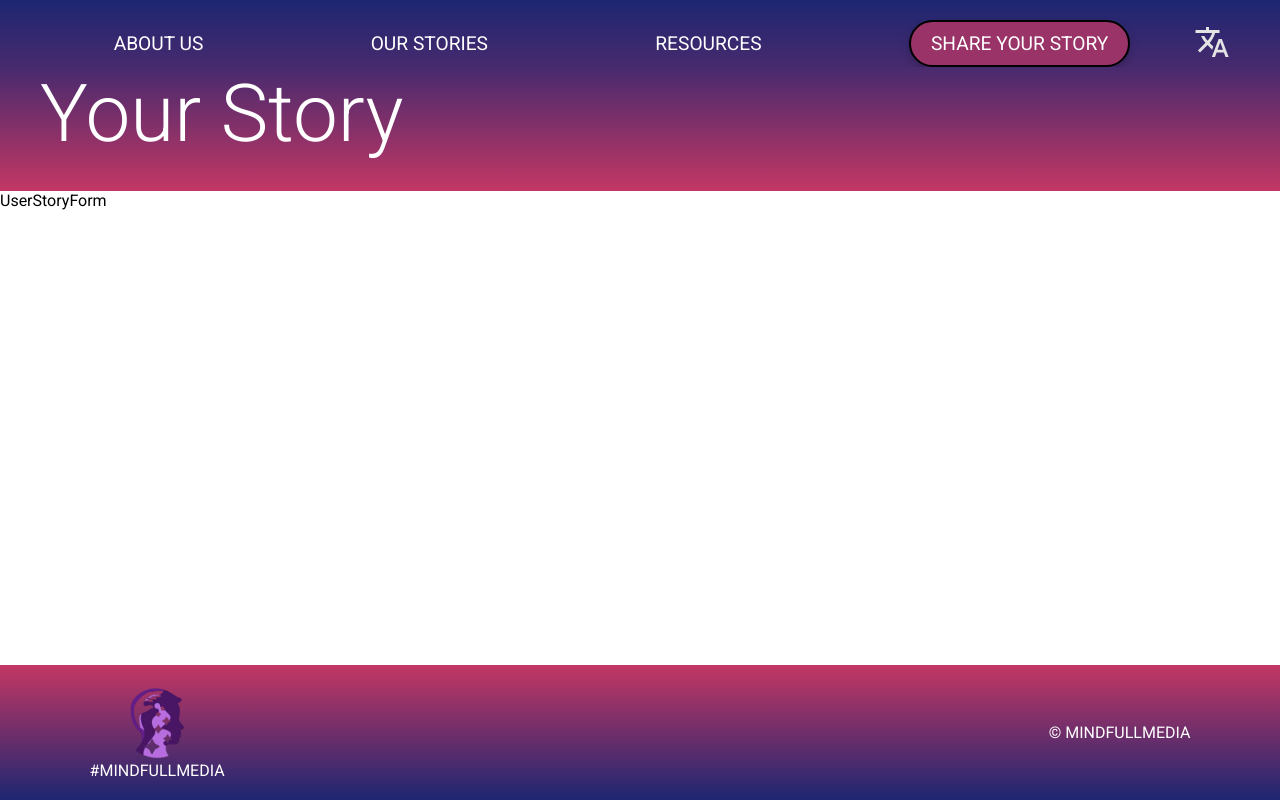
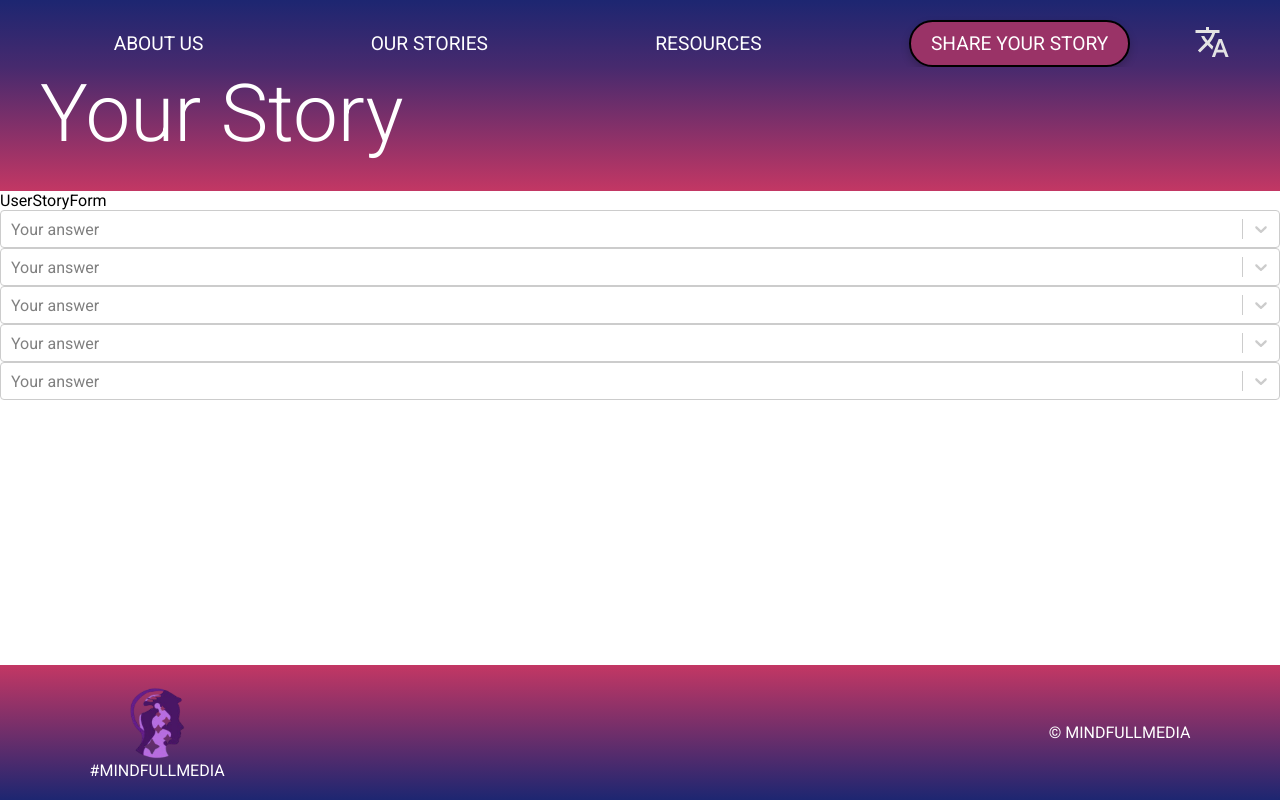
Before and after one commit to Xelo04/Mindful-Media, a React (Vite) app: page /your-story in a window 1280 px wide. Built offline with nearby package versions, Linux system fonts and the light colour scheme.

Commit message:
Add UserStoryForm and FormFilter components

```diff
--- a/src/components/user-story-form/UserStoryForm.tsx
+++ b/src/components/user-story-form/UserStoryForm.tsx
@@ -1,7 +1,25 @@
 import "./userStoryForm.scss";
+import FormFilter from "./form-filter/FormFilter";
+import { filtersData } from "../../data.ts";
+
+const extraQuestion = [
+  { value: "Less than an hour", label: "Less than an hour" },
+  { value: "Less than 2 hours", label: "Less than 2 hours" },
+  { value: "Less than 3 hours", label: "Less than 3 hours" },
+  { value: "More than 3 hours", label: "More than 3 hours" },
+];
 
 const UserStoryForm = () => {
-  return <div className="userStoryForm">UserStoryForm</div>;
+  return (
+    <div className="userStoryForm">
+      <span>UserStoryForm</span>
+      <FormFilter options={extraQuestion} />
+      <FormFilter options={filtersData.age} />
+      <FormFilter options={filtersData.gender} />
+      <FormFilter options={filtersData.sexuality} />
+      <FormFilter options={filtersData.nationality} />
+    </div>
+  );
 };
 
 export default UserStoryForm;
--- /dev/null
+++ b/src/components/user-story-form/form-filter/FormFilter.tsx
@@ -0,0 +1,31 @@
+// The Filter component is a reusable multi-select dropdown built using the react-select library.
+// It allows users to select multiple (up to maxOptions) options from a list and passes the selected options back
+// to the parent component via a callback function. The component is styled using SCSS
+// Props are: options - an array of objects with value and label properties - example: const options = [{ value: "chocolate", label: "Chocolate" }]
+// onSelectionChange - a callback function to handle the selected options
+// placeholderName - a string to display as a placeholder in the select input - example: placeholderName={"flavour"}
+
+import Select from "react-select";
+
+interface Option {
+  value: string;
+  label: string;
+}
+
+interface FilterProps {
+  options: Option[];
+}
+
+function Filter({ options }: FilterProps) {
+  return (
+    <div className="filter-container">
+      <Select
+        options={options}
+        noOptionsMessage={() => "All options selected"}
+        placeholder="Your answer"
+      />
+    </div>
+  );
+}
+
+export default Filter;
```
